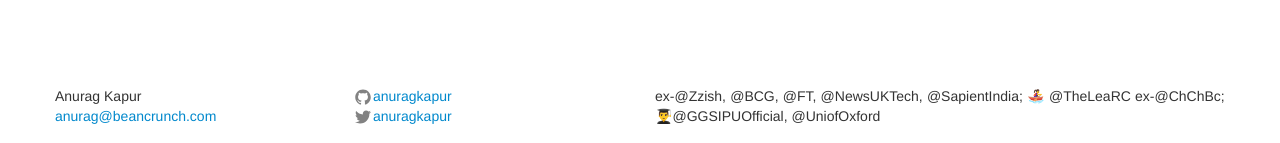
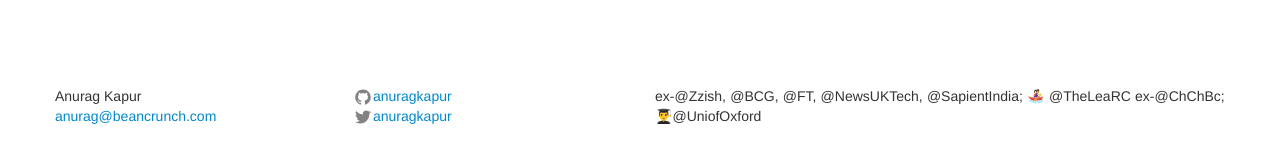
Before and after one commit to anuragkapur/anuragkapur.github.io, a Jekyll site: the page built from blog/programming/fp/haskell/_posts/2017-04-09-google-code-jam-2017.md, in a window 1280 px wide. Shown: the part 754-897 px from the top of the page. Built offline with Jekyll 4.4.1, drawn with Linux system fonts in a browser that asks for light colours; comment, search, counter and statistics services are not loaded.

Commit message:
Update site description

```diff
--- a/_config.yml
+++ b/_config.yml
@@ -9,7 +9,7 @@
 title: Anurag Kapur
 email: anurag@beancrunch.com
 description: > # this means to ignore newlines until "baseurl:"
-  ex-@Zzish, @BCG, @FT, @NewsUKTech, @SapientIndia; 🚣‍♀️ @TheLeaRC ex-@ChChBc; 👨‍🎓@GGSIPUOfficial, @UniofOxford
+  ex-@Zzish, @BCG, @FT, @NewsUKTech, @SapientIndia; 🚣‍♀️ @TheLeaRC ex-@ChChBc; 👨‍🎓@UniofOxford
 baseurl: "" # the subpath of your site, e.g. /blog
 url: "http://www.anuragkapur.com" # the base hostname & protocol for your site
 twitter_username: anuragkapur
```
